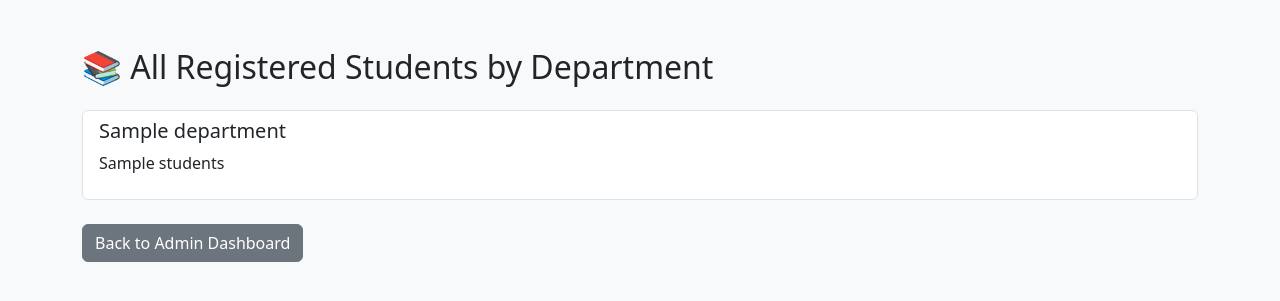
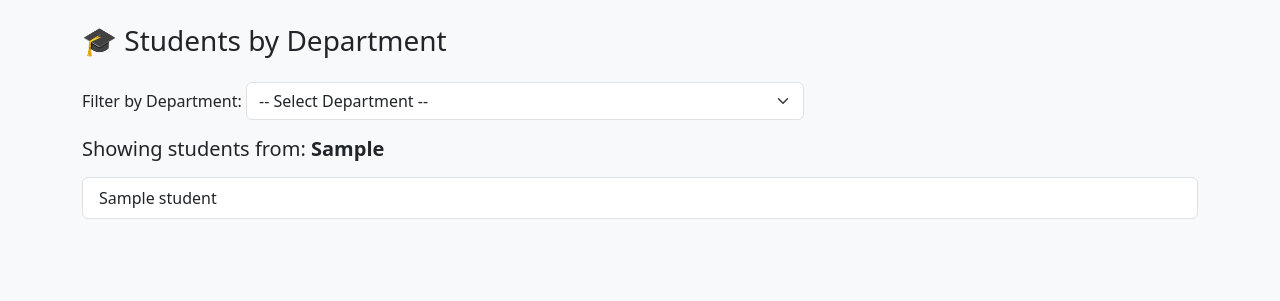
Before and after one commit to groupsystemm/online, a Flask app: template templates/admin_students_by_department.html in a window 1280 px wide. Shown: the top 301 px of the page. Run offline with Flask 3, Linux system fonts and the light colour scheme; the template is opened without the code that fills it: most values are stand-ins (such as "Sample title", 1, 10 or a date in 2020).

Commit message:
Add files via upload

```diff
--- a/templates/admin_students_by_department.html
+++ b/templates/admin_students_by_department.html
@@ -1,32 +1,38 @@
 <!DOCTYPE html>
 <html lang="en">
 <head>
-    <meta charset="UTF-8">
-    <title>Students by Department</title>
-    <link href="https://cdn.jsdelivr.net/npm/bootstrap@5.3.0/dist/css/bootstrap.min.css" rel="stylesheet">
+  <meta charset="UTF-8">
+  <title>Students by Department</title>
+  <link href="https://cdn.jsdelivr.net/npm/bootstrap@5.3.3/dist/css/bootstrap.min.css" rel="stylesheet">
 </head>
-<body class="bg-light">
+<body class="p-4 bg-light">
+  <div class="container">
+    <h3 class="mb-4">🎓 Students by Department</h3>
 
-<div class="container mt-5">
-    <h2>📚 All Registered Students by Department</h2>
+    <form method="get" class="mb-3">
+      <label for="department" class="form-label">Filter by Department:</label>
+      <select name="department" id="department" class="form-select w-50 d-inline-block" onchange="this.form.submit()">
+        <option value="">-- Select Department --</option>
+        {% for dept in all_departments %}
+          <option value="{{ dept.name }}" {% if dept.name == selected_dept %}selected{% endif %}>
+            {{ dept.name }}
+          </option>
+        {% endfor %}
+      </select>
+    </form>
 
-    {% if departments %}
-        <div class="list-group mt-4">
-            {% for dept in departments %}
-            <div class="list-group-item">
-                <h5>{{ dept.department or 'Unknown Department' }}</h5>
-                <p>{{ dept.students }}</p>
-            </div>
-            {% endfor %}
-        </div>
-    {% else %}
-        <div class="alert alert-warning">
-            No students found.
-        </div>
+    {% if selected_dept %}
+      <h5>Showing students from: <strong>{{ selected_dept }}</strong></h5>
+      {% if students %}
+        <ul class="list-group mt-3">
+          {% for student in students %}
+            <li class="list-group-item">{{ student.name }}</li>
+          {% endfor %}
+        </ul>
+      {% else %}
+        <p class="text-muted">No students registered in this department.</p>
+      {% endif %}
     {% endif %}
-
-    <a href="/admin" class="btn btn-secondary mt-4">Back to Admin Dashboard</a>
-</div>
-
+  </div>
 </body>
 </html>
```
Also changed, not shown: templates/admin_departments.html (added, +68 -0 lines), templates/students_by_department.html (added, +51 -0 lines).
